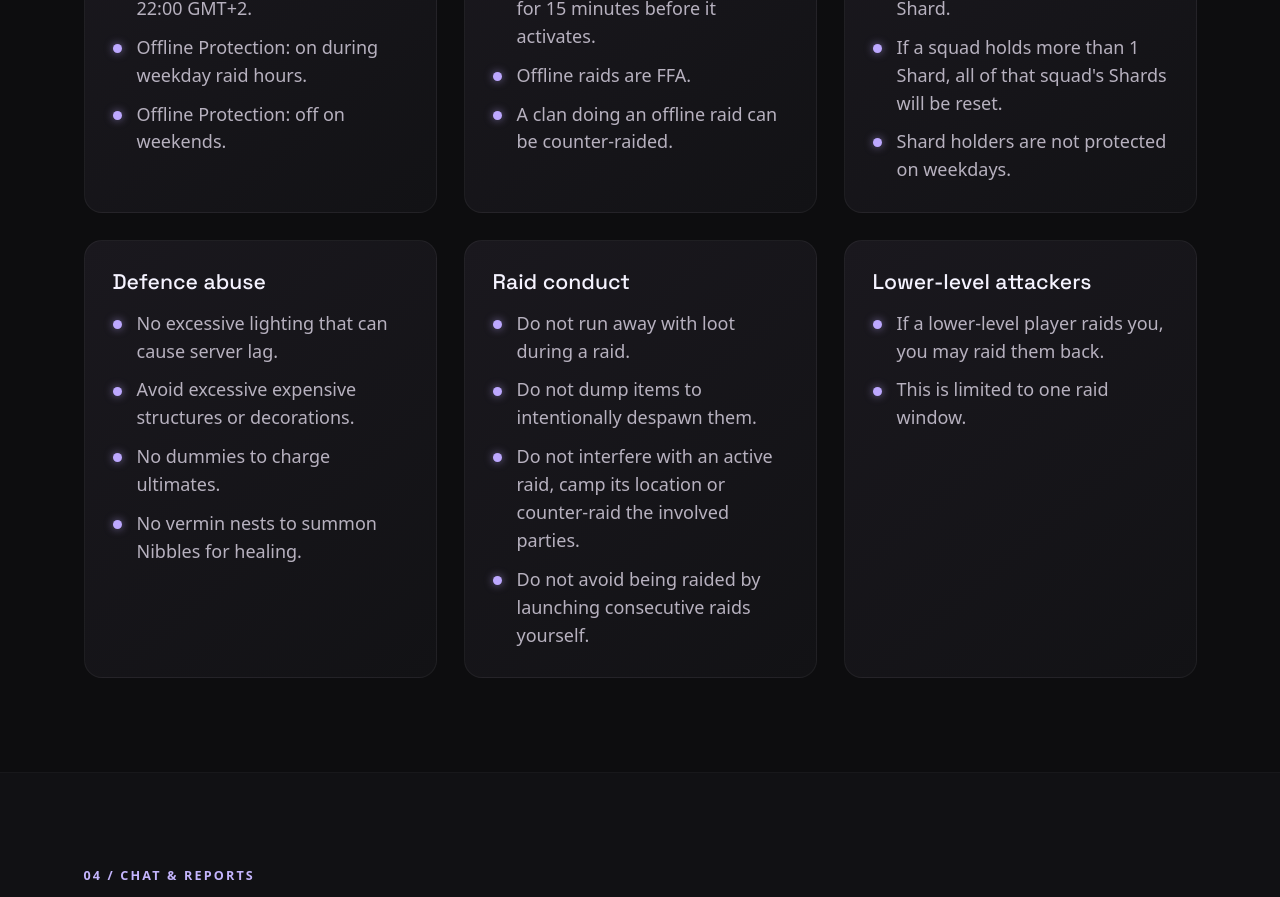
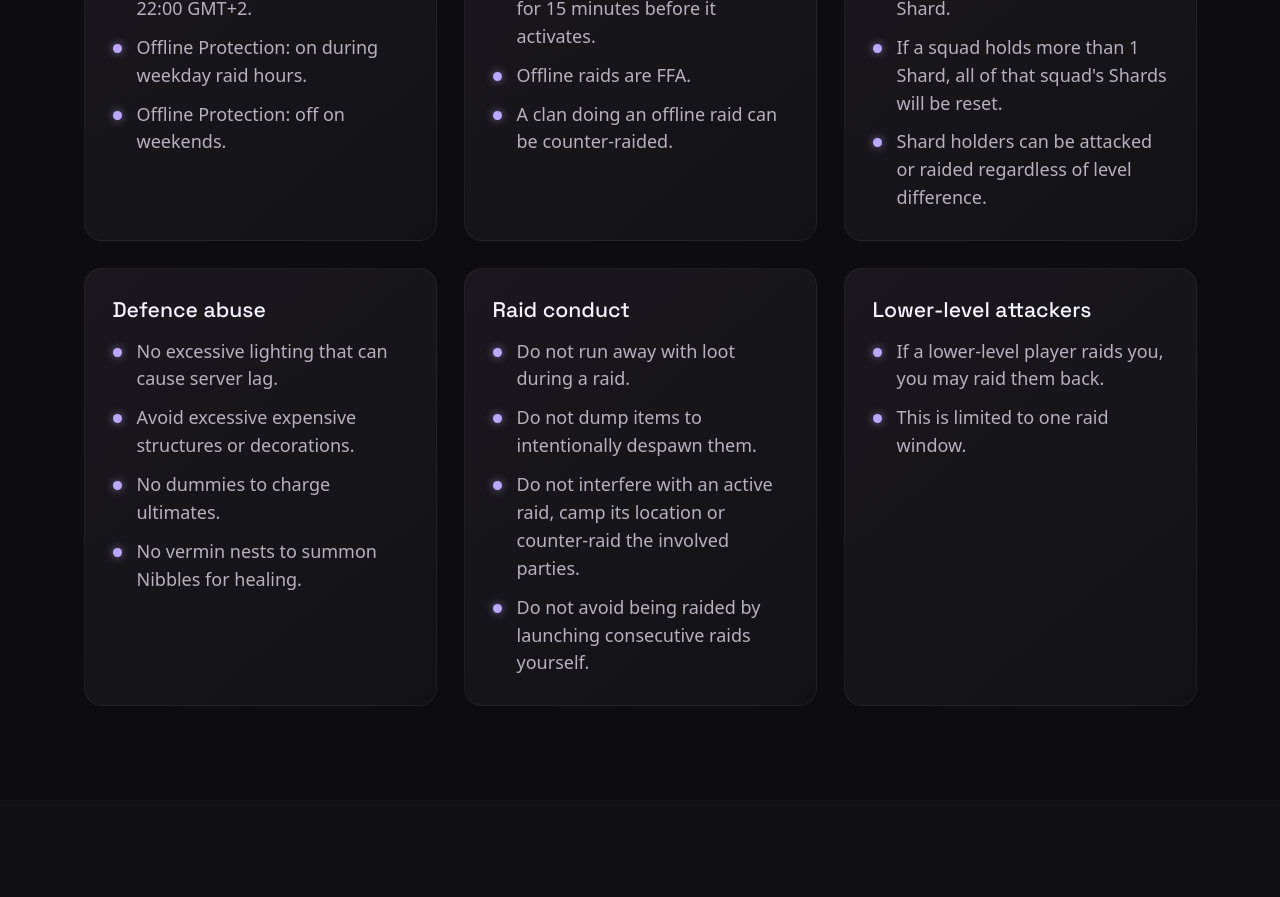
Before and after one commit to Neenchen/black-vein-website, a React (Vite) app: page /rules in a window 1280 px wide. Shown: the part 2840-3737 px from the top of the page. Built offline with nearby package versions, Linux system fonts and the light colour scheme.

Commit message:
Clarify shard holder combat exception

```diff
--- a/src/pages/Rules.tsx
+++ b/src/pages/Rules.tsx
@@ -21,7 +21,7 @@ const pvp: Rule[] = [
 const raids: Rule[] = [
   { title: "Raid schedule", points: ["Raid window: every day, 20:00–22:00 GMT+2.", "Offline Protection: on during weekday raid hours.", "Offline Protection: off on weekends."] },
   { title: "Offline protection", points: ["The entire clan must be offline for 15 minutes before it activates.", "Offline raids are FFA.", "A clan doing an offline raid can be counter-raided."] },
-  { title: "Shard limit", points: ["Each squad may hold only 1 Shard.", "If a squad holds more than 1 Shard, all of that squad's Shards will be reset.", "Shard holders are not protected on weekdays."] },
+  { title: "Shard limit", points: ["Each squad may hold only 1 Shard.", "If a squad holds more than 1 Shard, all of that squad's Shards will be reset.", "Shard holders can be attacked or raided regardless of level difference."] },
   { title: "Defence abuse", points: ["No excessive lighting that can cause server lag.", "Avoid excessive expensive structures or decorations.", "No dummies to charge ultimates.", "No vermin nests to summon Nibbles for healing."] },
   { title: "Raid conduct", points: ["Do not run away with loot during a raid.", "Do not dump items to intentionally despawn them.", "Do not interfere with an active raid, camp its location or counter-raid the involved parties.", "Do not avoid being raided by launching consecutive raids yourself."] },
   { title: "Lower-level attackers", points: ["If a lower-level player raids you, you may raid them back.", "This is limited to one raid window."] },
```
